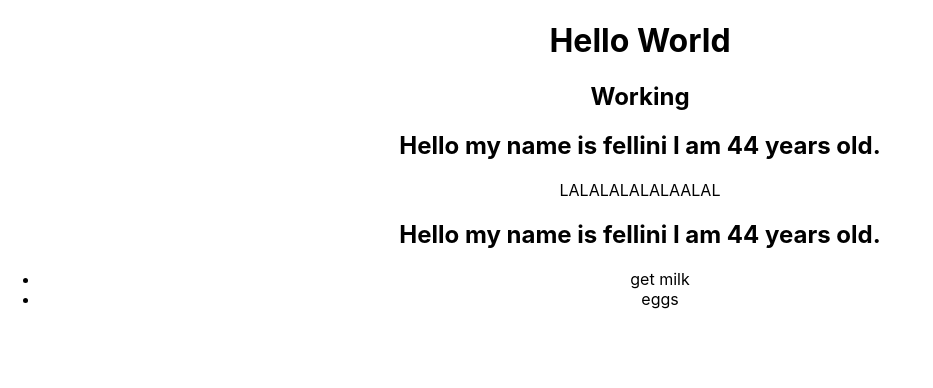
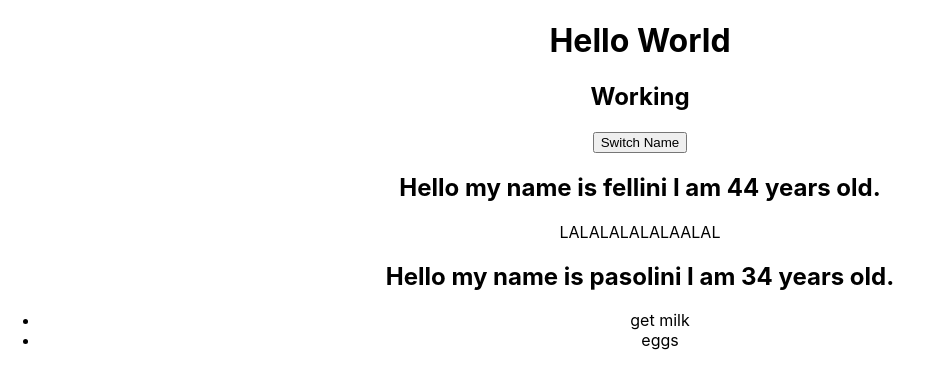
Before and after one commit to akexinad/advanced-react-ts, a React (Create React App) app in the folder start/: page / in a window 1280 px wide. Shown: the top 388 px of the page, without its empty margins (0-933 px from the left). Built offline with nearby package versions, Linux system fonts and the light colour scheme.

Commit message:
40. Handling Events with Methods

```diff
--- a/start/src/App.tsx
+++ b/start/src/App.tsx
@@ -7,30 +7,32 @@ import TodoList from "./components/TodoList/TodoList";
 
 class App extends Component {
 
+    state = {
+        profile: [
+            { name: "fellini", age: 44 },
+            { name: "pasolini", age: 34 }
+        ],
+        todos: [
+            { id: "001", text: "get milk" },
+            { id: "002", text: "eggs" }
+        ]
+    };
+
+    switchNameHandler = () => {
+        console.log(this);
+
+        console.log('clicked');
+    }
+
     public render() {
-        const profile = {
-            name: "fellini",
-            age: 44
-        }
-
-        const todos = [
-            {
-                id: "001",
-                text: "get milk"
-            },
-            {
-                id: "002",
-                text: "eggs"
-            }
-        ];
-
         return (
             <div className="App">
                 <h1>Hello World</h1>
                 <h2>Working</h2>
-                <Person info={ profile } >LALALALALALAALAL</Person>
-                <Person info={ profile } ></Person>
-                <TodoList todos={ todos }/>
+                <button onClick={ this.switchNameHandler }>Switch Name</button>
+                <Person info={ this.state.profile[0] } >LALALALALALAALAL</Person>
+                <Person info={ this.state.profile[1] } ></Person>
+                <TodoList todos={ this.state.todos }/>
             </div>
         );
     }
```
